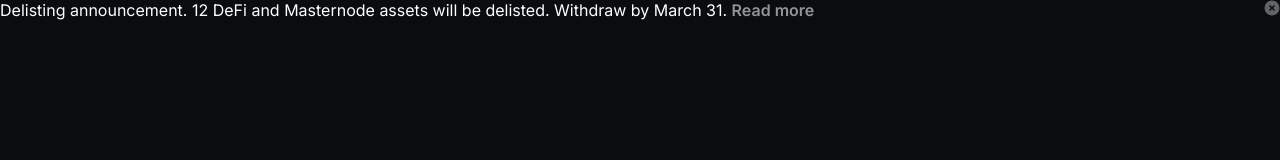
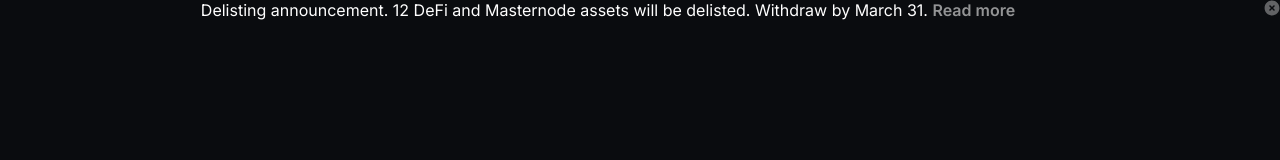
Before and after one commit to mihanahab5/Mikhail, a plain HTML site: page index.html in a window 1280 px wide. Drawn offline with Linux system fonts and the light colour scheme.

Commit message:
alert v1.1

```diff
--- a/css/header.css
+++ b/css/header.css
@@ -6,7 +6,7 @@
     justify-content: space-between;
     width: 100%;
 }
-.alert-text {
+.alert_text {
     width: 95%;
     text-align: center;
 }
```
